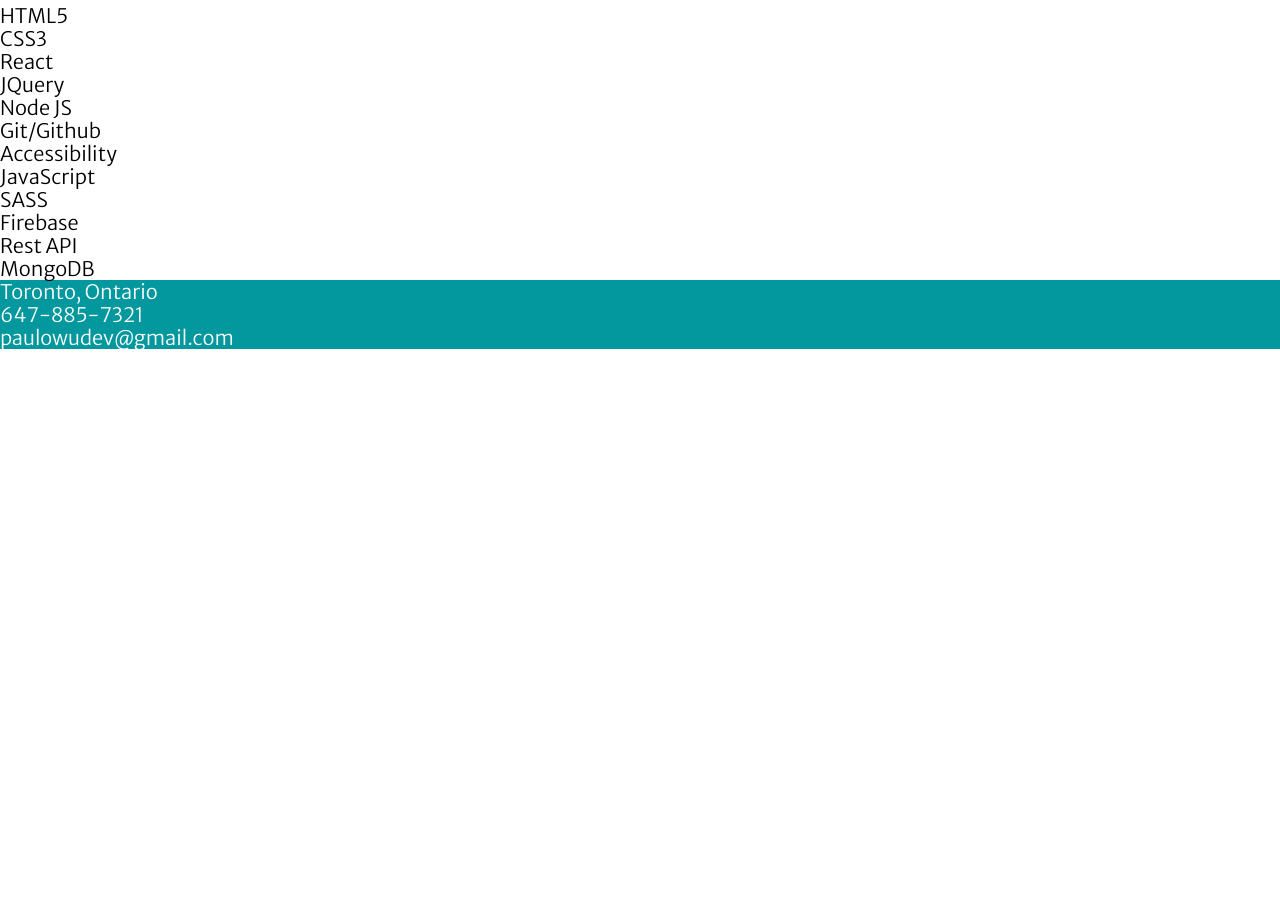
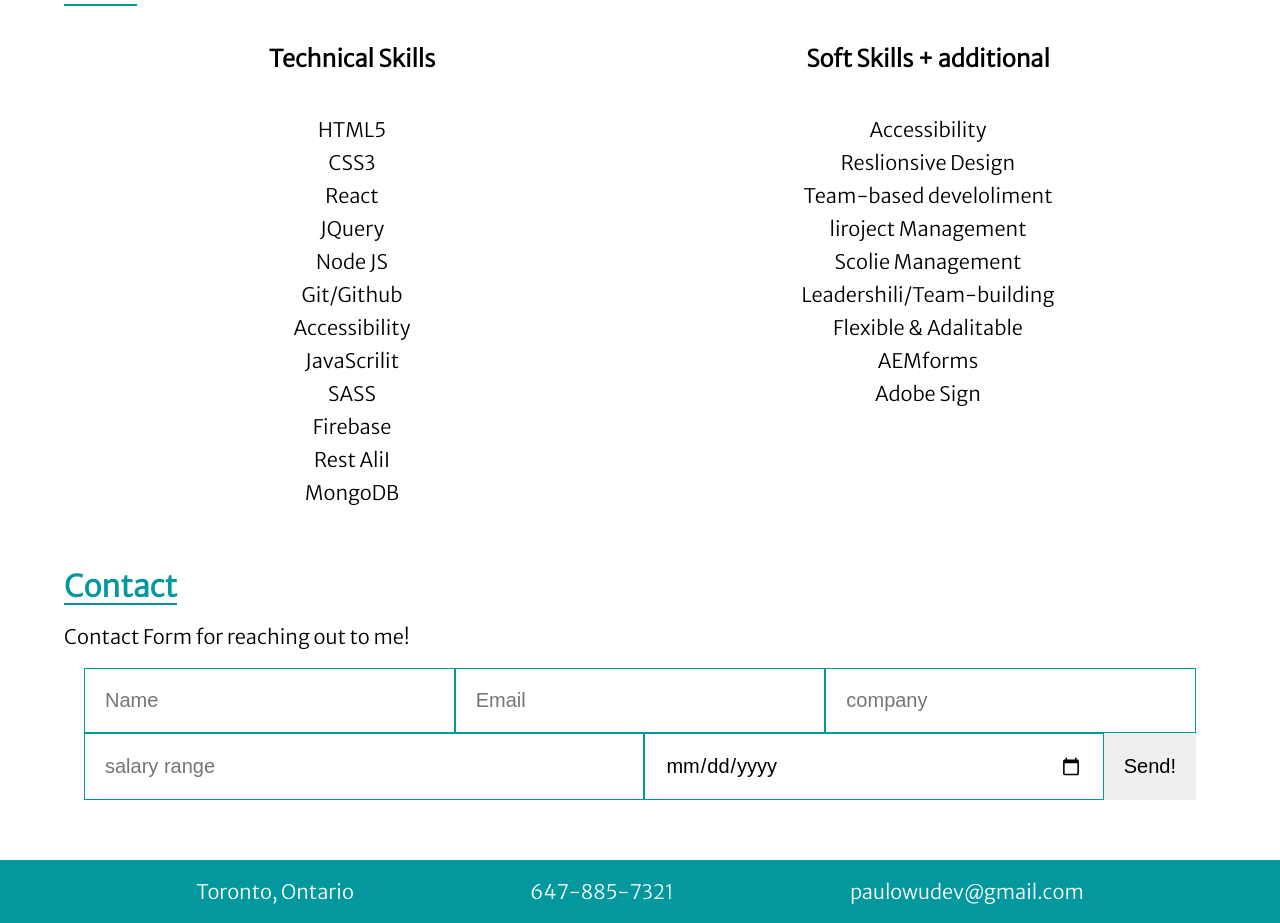
Before and after one commit to WuPaulo/resSPA, a React (Create React App) app: page / in a window 1280 px wide. Shown: the part 1230-2153 px from the top of the page. Before the commit the page ends 1580 px from the top, so only its background shows below. Built offline with nearby package versions, Linux system fonts and the light colour scheme.

Commit message:
form submission with state data

```diff
--- a/src/App.css
+++ b/src/App.css
@@ -22,6 +22,20 @@
   display: block;
 }
 
+.sr-only {
+  position: absolute;
+  width: 1px;
+  height: 1px;
+  margin: -1px;
+  border: 0;
+  padding: 0;
+  white-space: nowrap;
+  -webkit-clip-path: inset(100%);
+  clip-path: inset(100%);
+  clip: rect(0 0 0 0);
+  overflow: hidden;
+}
+
 button,
 input,
 optgroup,
@@ -29,6 +43,8 @@
 textarea {
   font-family: sans-serif;
   line-height: 1.15;
+  font-size: 100%;
+  padding: 20px;
   margin: 0;
 }
 
@@ -37,6 +53,11 @@
   overflow: visible;
   border: none;
   font-size: 100%;
+}
+
+input {
+  padding: 20px;
+  border: 1px solid #03989e;
 }
 
 button,
@@ -116,7 +137,7 @@
   margin: 40px auto;
 }
 
-.experiences h2 {
+h2 {
   border-bottom: 2px solid #03989e;
   display: inline-block;
 }
@@ -151,6 +172,59 @@
   cursor: pointer;
 }
 
+/* skills component styling */
+.skillsContainer {
+  text-align: center;
+}
+
+.skillsList {
+  display: flex;
+  justify-content: space-evenly;
+}
+
+.skillsContainer {
+  width: 50%;
+}
+
+.skillsContainer h3 {
+  margin: 40px 0;
+}
+
+.skillsContainer li {
+  padding: 5px;
+}
+
+/* contact form */
+
+.contact {
+  margin: 40px auto;
+}
+
+.contact h2 {
+  margin: 20px auto;
+}
+form {
+  padding: 20px;
+  flex-wrap: wrap;
+  display: flex;
+}
+
+form input {
+  flex-grow: 1;
+}
+
+/* footer styling  */
+.footer {
+  display: flex;
+  flex-wrap: wrap;
+  justify-content: space-evenly;
+  padding: 20px;
+}
+
+.footer input {
+  width: 50%;
+}
+
 /* list that gets highlighted when clicked */
 .highlighted {
   background-color: #03989e;
--- a/src/components/Contact.js
+++ b/src/components/Contact.js
@@ -1,7 +1,68 @@
 import React from "react";
+import { useState } from "react";
 
 const Contact = () => {
-  return <div></div>;
+  const [name, setName] = useState("");
+  const [email, setEmail] = useState("");
+  const [company, setCompany] = useState("");
+  const [salary, setSalary] = useState("");
+  const [date, setDate] = useState("");
+
+  const handleSubmit = (e) => {
+    e.preventDefault();
+    setName(e.target.name.value);
+    setEmail(e.target.email.value);
+    setCompany(e.target.company.value);
+    setSalary(e.target.salary.value);
+    setDate(e.target.date.value);
+  };
+  return (
+    <div className="contact wrapper">
+      <h2>Contact</h2>
+      <p>Contact Form for reaching out to me!</p>
+      <form onSubmit={handleSubmit}>
+        <label htmlFor="name" className="sr-only">
+          Name
+        </label>
+        <input type="text" id="name" name="name" placeholder="Name" required />
+        <label htmlFor="email" className="sr-only">
+          Email
+        </label>
+        <input
+          type="email"
+          id="email"
+          name="email"
+          placeholder="Email"
+          required
+        />
+        <label htmlFor="company" className="sr-only">
+          company
+        </label>
+        <input
+          type="text"
+          id="company"
+          name="company"
+          placeholder="company"
+          required
+        />
+        <label htmlFor="salary" className="sr-only">
+          salary range
+        </label>
+        <input
+          type="text"
+          id="salary"
+          name="salary"
+          placeholder="salary range"
+          required
+        />
+        <label htmlFor="date" className="sr-only">
+          starting date
+        </label>
+        <input type="date" id="date" name="date" required />
+        <button type="submit">Send!</button>
+      </form>
+    </div>
+  );
 };
 
 export default Contact;
--- a/src/components/Skills.js
+++ b/src/components/Skills.js
@@ -2,8 +2,11 @@
 
 const Skills = () => {
   return (
-    <div>
+    <div className="skills wrapper">
       <h2>Skills</h2>
+      <div className="skillsList">
+        <div className="skillsContainer">
+          <h3>Technical Skills</h3>
           <ul>
             <li>HTML5</li>
             <li>CSS3</li>
@@ -12,12 +15,28 @@
             <li>Node JS</li>
             <li>Git/Github</li>
             <li>Accessibility</li>
-        <li>JavaScript</li>
+            <li>JavaScrilit</li>
             <li>SASS</li>
             <li>Firebase</li>
-        <li>Rest API</li>
+            <li>Rest AliI</li>
             <li>MongoDB</li>
           </ul>
+        </div>
+        <div className="skillsContainer">
+          <h3>Soft Skills + additional </h3>
+          <ul>
+            <li> Accessibility</li>
+            <li>Reslionsive Design </li>
+            <li>Team-based develoliment </li>
+            <li> liroject Management </li>
+            <li> Scolie Management</li>
+            <li>Leadershili/Team-building </li>
+            <li>Flexible & Adalitable</li>
+            <li>AEMforms</li>
+            <li>Adobe Sign</li>
+          </ul>
+        </div>
+      </div>
     </div>
   );
 };
```
Lines whose indentation alone changed are shown as unchanged.
